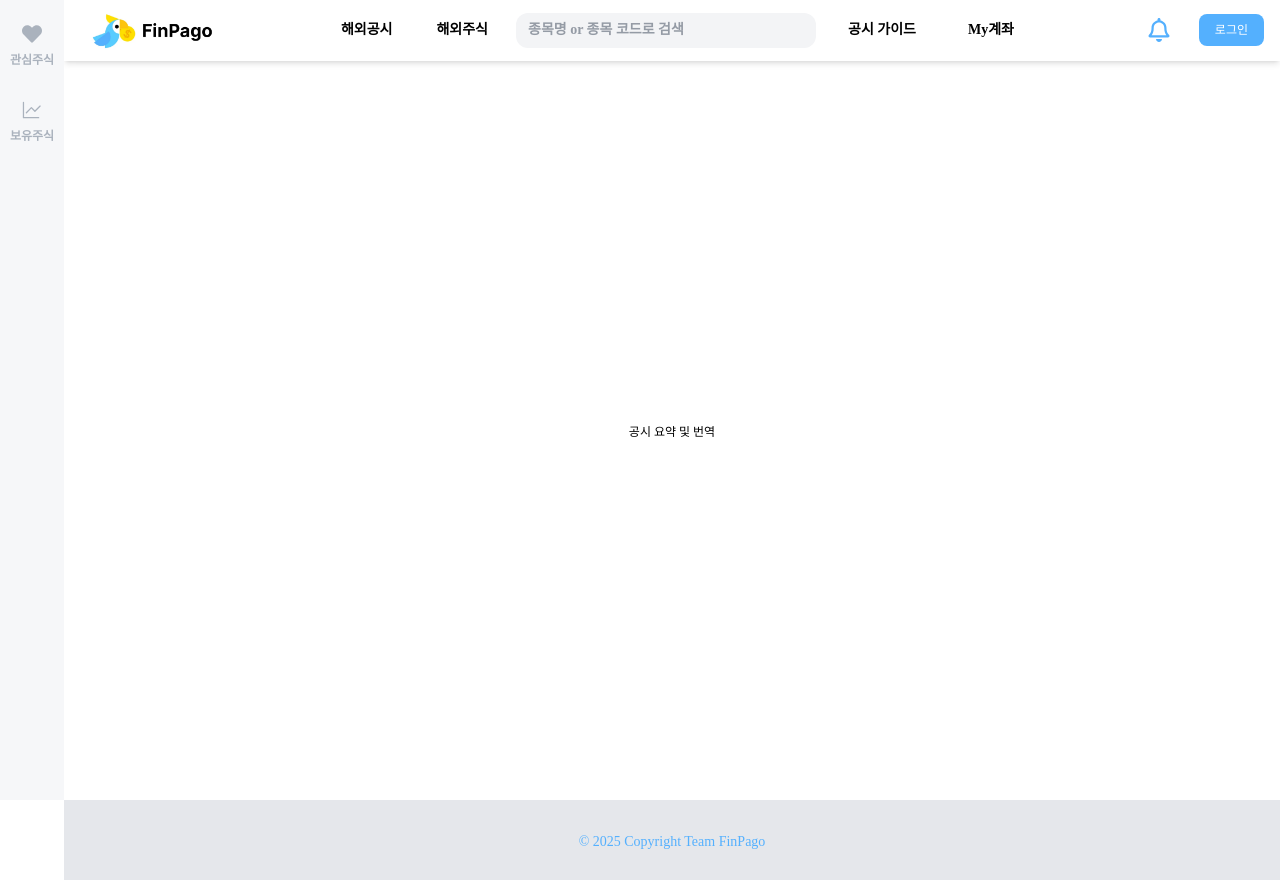
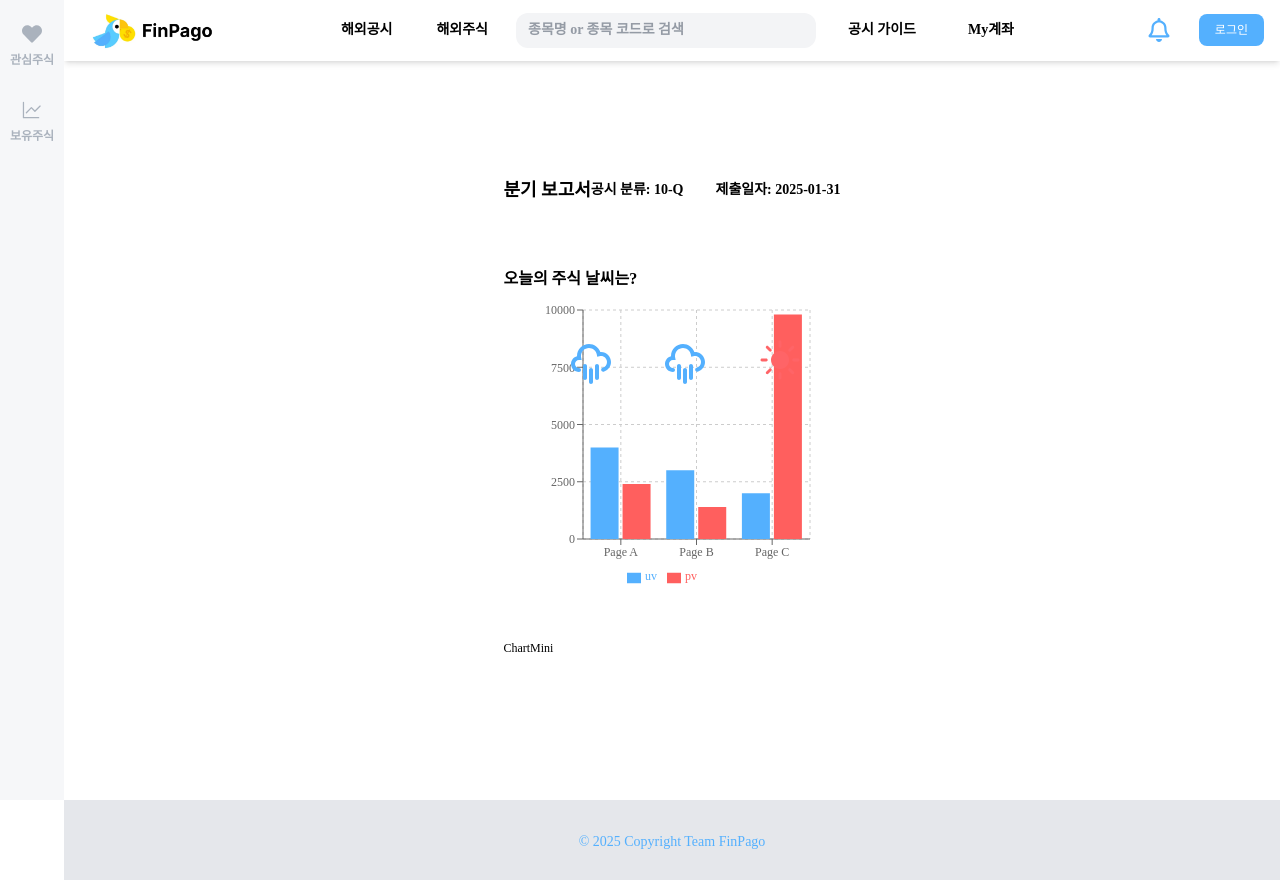
Before and after one commit to Pda-Final-Project/frontend, a React (Vite) app: page /disclosures/1 in a window 1280 px wide. Built offline with nearby package versions, Linux system fonts and the light colour scheme; no server answers; what igniteui-react-charts would draw is missing.

Commit message:
P3-82(#37) feature/공시 날씨 그래프 아이콘 구현

```diff
--- a/package.json
+++ b/package.json
@@ -23,6 +23,7 @@
     "react-icons": "^5.5.0",
     "react-modal": "^3.16.3",
     "react-router-dom": "^7.1.5",
+    "recharts": "^2.15.1",
     "tailwindcss": "^4.0.6"
   },
   "devDependencies": {
--- a/src/components/disclosure/DisclosureSummary.jsx
+++ b/src/components/disclosure/DisclosureSummary.jsx
@@ -1,6 +1,6 @@
 import React from "react";
 
 //공시 요약 부분
-export default function Summary() {
-  return <div>Summary</div>;
+export default function Summary({ filling_id }) {
+  return <div></div>;
 }
--- /dev/null
+++ b/src/components/disclosure/InsightBox.jsx
@@ -0,0 +1,19 @@
+import React from "react";
+import WeatherGraph10Q from "./WeatherGraph10Q";
+import ChartMini from "./ChartMini";
+
+export default function InsightBox() {
+  return (
+    <div>
+      <div className="font-semibold text-[16px]">오늘의 주식 날씨는?</div>
+      <div>
+        <div>
+          <WeatherGraph10Q />
+        </div>
+        <div>
+          <ChartMini />
+        </div>
+      </div>
+    </div>
+  );
+}
--- a/src/components/disclosure/WeatherGraph.jsx
+++ /dev/null
@@ -1,6 +0,0 @@
-import React from "react";
-
-//공시별 weather graph
-export default function weatherGraph() {
-  return <div>weatherGraph</div>;
-}
--- /dev/null
+++ b/src/components/disclosure/WeatherGraph10Q.jsx
@@ -0,0 +1,76 @@
+import React from "react";
+import {
+  BarChart,
+  Bar,
+  Rectangle,
+  XAxis,
+  YAxis,
+  CartesianGrid,
+  Tooltip,
+  Legend,
+  ResponsiveContainer,
+} from "recharts";
+import { TiWeatherDownpour } from "react-icons/ti"; // 파란색 아이콘
+import { IoIosSunny } from "react-icons/io"; // 빨간색 아이콘
+
+const data = [
+  { name: "Page A", uv: 4000, pv: 2400, amt: 2400 },
+  { name: "Page B", uv: 3000, pv: 1398, amt: 2210 },
+  { name: "Page C", uv: 2000, pv: 9800, amt: 2290 },
+];
+
+export default function WeatherGraph10Q() {
+  return (
+    <div className="relative w-full h-[350px]">
+      <ResponsiveContainer width="100%" height={300}>
+        <BarChart
+          data={data}
+          margin={{ top: 20, right: 30, left: 20, bottom: 5 }}
+        >
+          <CartesianGrid strokeDasharray="3 3" />
+          <XAxis dataKey="name" />
+          <YAxis />
+          <Tooltip />
+          <Legend />
+
+          <Bar
+            dataKey="uv"
+            fill="#54b0fe"
+            activeBar={<Rectangle fill="#008AFF" />}
+          />
+          <Bar
+            dataKey="pv"
+            fill="#FF5F5E"
+            activeBar={<Rectangle fill="#FF4645" />}
+          />
+        </BarChart>
+      </ResponsiveContainer>
+
+      {/* ✅ 특정 데이터 포인트에 아이콘 추가 */}
+      {data.map((d, index) => {
+        let icon = null;
+        if (d.uv > d.pv) {
+          icon = <TiWeatherDownpour className="text-blue-md text-5xl" />;
+        } else if (d.uv < d.pv) {
+          icon = <IoIosSunny className="text-red-400 text-5xl" />;
+        }
+
+        return (
+          icon && (
+            <div
+              key={index}
+              className="absolute"
+              style={{
+                left: `${index * 28 + 26}%`, // X축 위치 (조정 필요)
+                top: `20%`, // Y축 위치 (조정 필요)
+                transform: "translate(-50%, -50%)",
+              }}
+            >
+              {icon}
+            </div>
+          )
+        );
+      })}
+    </div>
+  );
+}
--- a/src/pages/DisclosureDetailPage/index.jsx
+++ b/src/pages/DisclosureDetailPage/index.jsx
@@ -1,5 +1,41 @@
-import React from "react";
+import React, { useState } from "react";
+import InsightBox from "../../components/disclosure/InsightBox";
 
 export default function DisclosureDetailPage() {
-  return <div>공시 요약 및 번역</div>;
+  const [filling, setFilling] = useState({
+    fillingId: "0000320193-25-000008",
+    fillingTitle: "분기 보고서",
+    fillingType: "10-Q",
+    fillingTicker: "AAPL",
+    fillingUrl:
+      "https://www.sec.gov/Archives/edgar/data/320193/000032019325000008/aapl-20241228.htm",
+    fillingFileType: "htm",
+    fillingTranslatedContentUrl:
+      "https://finpago-bucket.s3.amazonaws.com/fillings/0000320193-25-000008.html",
+    filling10qJsonUrl:
+      "https://finpago-bucket.s3.amazonaws.com/fillings/json/0000320193-25-000008.json",
+    submitTimestamp: "2025-01-31",
+  });
+
+  return (
+    <div className="flex flex-col gap-4">
+      {/* 공시 기본 정보 */}
+      <div className="flex w-full p-6 justify-between items-center font-semibold rounded-lg bg-white">
+        <div className="font-semibold text-lg">{filling.fillingTitle}</div>
+        <div className="flex items-center gap-8 text-sm">
+          <div>공시 분류: {filling.fillingType}</div>
+          <div>제출일자: {filling.submitTimestamp}</div>
+        </div>
+      </div>
+      {/* 공시 추가 인사이트 */}
+      <div className="w-full flex flex-col p-6 bg-white rounded-lg">
+        <InsightBox />
+      </div>
+      {/* 공시 요약본 */}
+      <div></div>
+      {/* 공시 원문 */}
+      <div></div>
+      {/* 공시 요약본 */}
+    </div>
+  );
 }
--- a/src/pages/DisclosureListPage/index.jsx
+++ b/src/pages/DisclosureListPage/index.jsx
@@ -58,8 +58,14 @@ export default function Index() {
   const indexOfFirstReport = indexOfLastReport - reportsPerPage;
   const currentReports = fillings.slice(indexOfFirstReport, indexOfLastReport);
 
-  const handleClick = (index) => {
-    navigate(`${location.pathname}/${index}`);
+  const handleClick = (fillingId) => {
+    const currentPath = location.pathname;
+
+    if (currentPath.startsWith("/main") && currentPath.endsWith("/all")) {
+      navigate(currentPath.replace("/all", `/${fillingId}`));
+    } else {
+      navigate(`${currentPath}/${fillingId}`);
+    }
   };
 
   const resetSearch = () => {
@@ -71,10 +77,10 @@ export default function Index() {
   };
 
   return (
-    <div className="w-full p-5 mx-auto flex flex-col gap-20">
+    <div className="w-full flex flex-col gap-12">
       {/* 검색 필터 */}
       <div>
-        <h1 className="text-lg font-bold my-8 text-center">
+        <h1 className="text-lg font-bold text-center mb-4">
           해외 공시 찾아보기
         </h1>
 
@@ -156,8 +162,10 @@ export default function Index() {
 
       {/* 공시 리스트 */}
       <div className="">
-        <h2 className="text-lg font-semibold mb-2">공시 검색 결과</h2>
-        <div className="rounded-lg bg-white">
+        <h2 className="text-lg font-semibold mb-2 text-center">
+          공시 검색 결과
+        </h2>
+        <div className="rounded-lg bg-white p-2">
           <table className="w-full text-left">
             <thead>
               <tr className="border-b-1 border-gray-md text-gray-md">
--- a/src/pages/MainPage/components/DisclosureTab.jsx
+++ b/src/pages/MainPage/components/DisclosureTab.jsx
@@ -6,7 +6,7 @@ import { useParams } from "react-router-dom";
 export default function DisclosureTab() {
   const { filling_id } = useParams();
   return (
-    <div className="bg-gray-200 h-full">
+    <div className="h-full">
       {filling_id == "all" ? <DisclosureListPage /> : <DisclosureDetailPage />}
     </div>
   );
```
Also changed, not shown: 1 other file (tests, documents, lock files or other folders).
